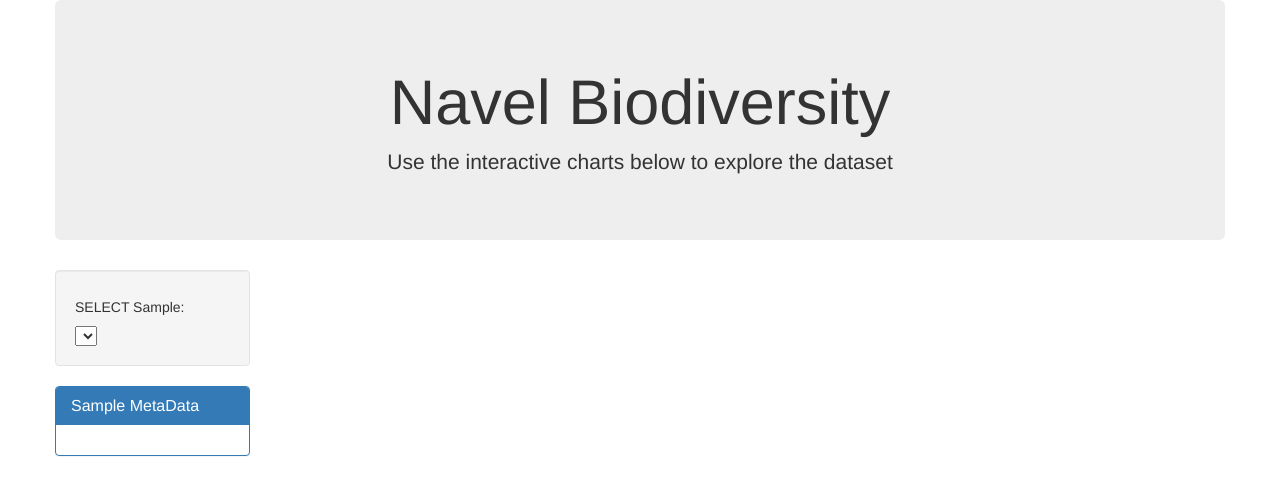
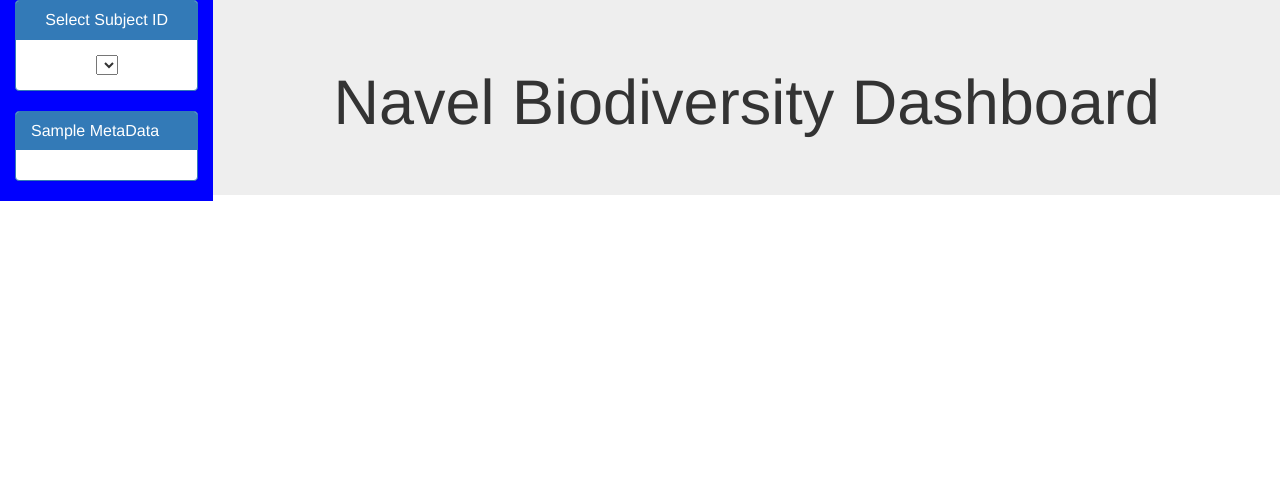
Before and after one commit to Sam-Marshall/Navel_Biodiversity, a Flask app: page / in a window 1280 px wide. Shown: the top 495 px of the page. Run offline with Flask 2, Linux system fonts and the light colour scheme; data that the repository does not hold is empty; some libraries are stand-ins or nearby versions.

Commit message:
style playing

```diff
--- a/static/js/app.js
+++ b/static/js/app.js
@@ -70,7 +70,7 @@ function buildMetadata(sample) {
             }],
             title: 'Belly Button Washing Frequency',
             height: '100%',
-            width: 'auto',
+            width: '100%',
             xaxis: {
                 zeroline: false,
                 showticklabels: false,
@@ -115,7 +115,8 @@ function buildCharts(sample) {
         var pieTrace = {
             values: topTen.map(d => d.sample_value),
             labels: topTen.map(d => d.otu_id),
-            type: 'pie'
+            type: 'pie',
+            hoverinfo: 'label'
         };
         var pieData = [pieTrace];
 
--- a/templates/index.html
+++ b/templates/index.html
@@ -7,25 +7,29 @@
     <meta http-equiv="X-UA-Compatible" content="ie=edge">
     <title>Navel Biodiversity</title>
     <link rel="stylesheet" href="https://maxcdn.bootstrapcdn.com/bootstrap/3.3.7/css/bootstrap.min.css">
+    <style type="text/css">
+    #gauge_parent {
+        position: relative;
+    }
+
+    #gauge {
+        position: absolute;
+        left: 0;
+    }
+    </style>
 </head>
 
 <body>
-    <div class="container">
-        <div class="row">
-            <div class="col-md-12 jumbotron text-center">
-                <h1>Navel Biodiversity</h1>
-                <p>Use the interactive charts below to explore the dataset</p>
+    <div class='wrapper'>
+        <div class='col-md-2' style="background-color: blue">
+            <div class="panel panel-primary text-center">
+                <div class="panel-heading">
+                    <h3 class="panel-title">Select Subject ID</h3>
                 </div>
-        </div>
-        <div class="row">
-            <div class="col-md-2">
-                <div class="row">
-                    <div class="well">
-                        <h5>SELECT Sample:</h5>
+                <div class="panel-body">
                     <select id="selDataset" onchange="optionChanged(this.value)"></select>
                 </div>
             </div>
-                <div class="row">
             <div class="panel panel-primary">
                 <div class="panel-heading">
                     <h3 class="panel-title">Sample MetaData</h3>
@@ -33,18 +37,31 @@
                 <div id="sample-metadata" class="panel-body"></div>
             </div>
         </div>
+        <div class='col-md-10'>
+            <div class="row">
+                <div class="col-md-12 jumbotron text-center">
+                    <h1>Navel Biodiversity Dashboard</h1>
                 </div>
-            <div class="col-md-5">
+            </div>
+            <div class="row">
+                <div class="col-md-6">
+                    <div class="row">
                         <div id="pie"></div>
                     </div>
-            <div class="col-md-5">
+                </div>
+                <div class="col-md-6">
+                    <div class="row" id="gauge_parent">
                         <div id="gauge"></div>
                     </div>
                 </div>
             </div>
             <div class="row">
                 <div class="col-md-12">
+                    <div class="row">
                         <div id="bubble"></div>
+                    </div>
+                </div>
+            </div>
         </div>
     </div>
     <!-- <script src="https://cdn.plot.ly/plotly-1.31.2.min.js"></script> -->
```
Lines whose indentation alone changed are shown as unchanged.
